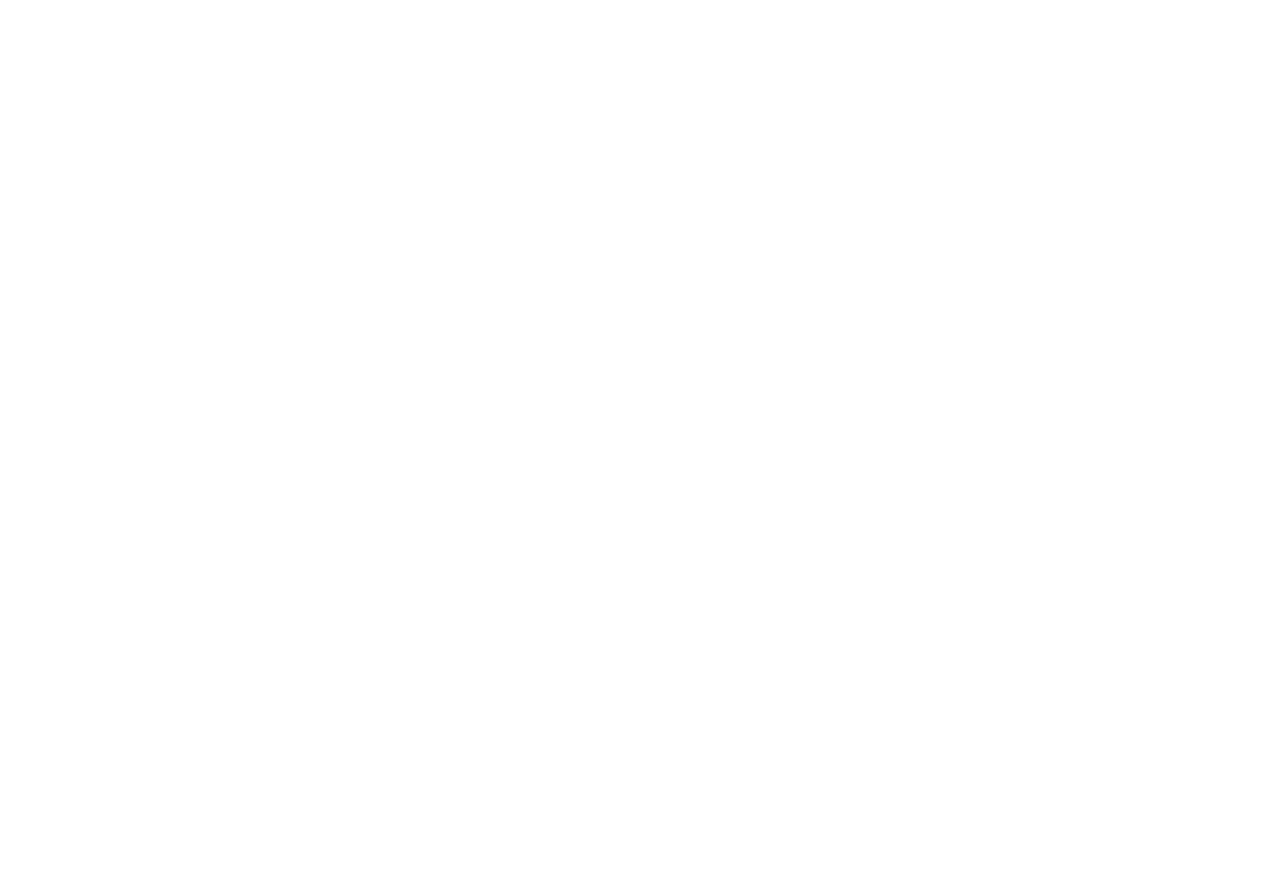
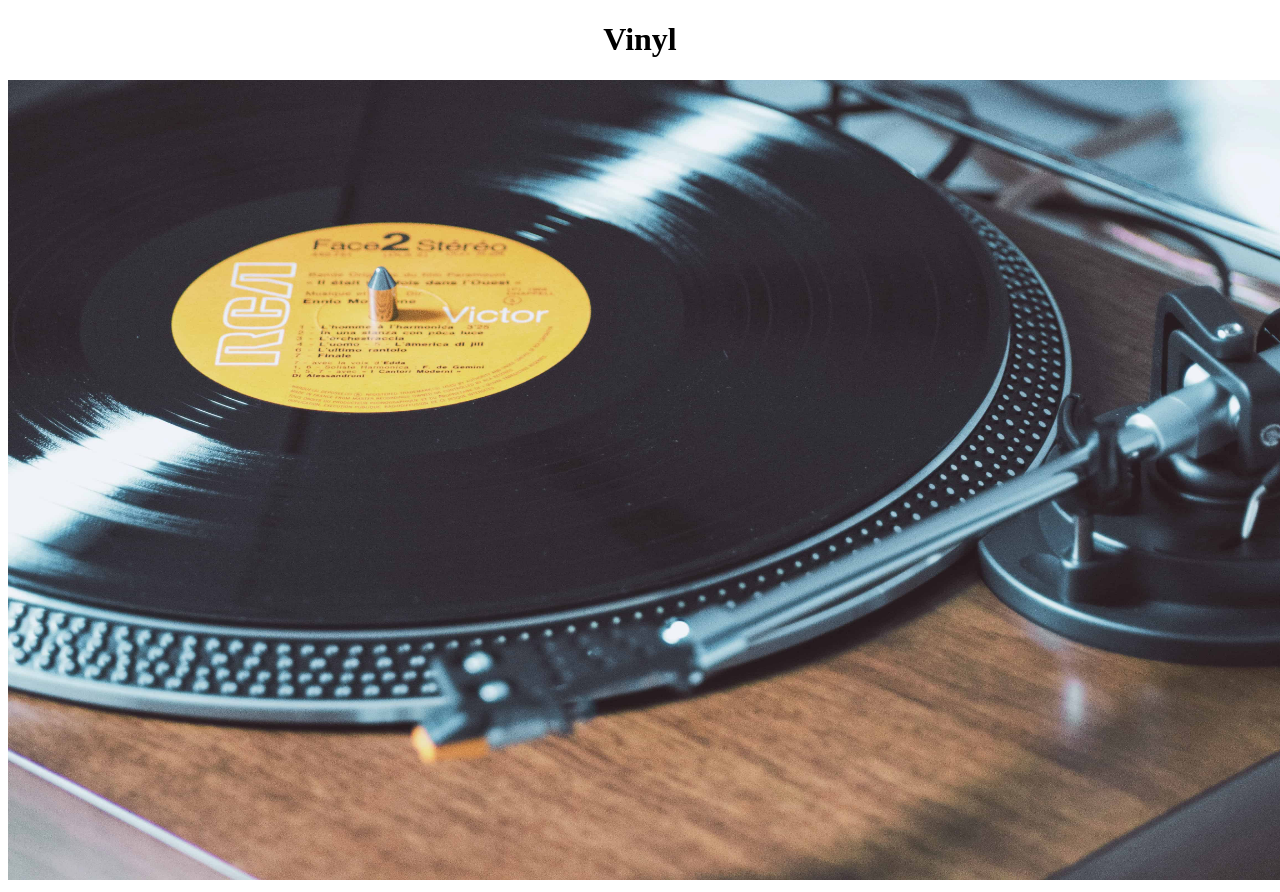
Before and after one commit to Te23e-Melvin-Boholm-Kall/Webb-projekt2, a plain HTML site: page index.html in a window 1280 px wide. Before the commit the page ends 800 px from the top, so only its background shows below. Drawn offline with Linux system fonts and the light colour scheme.

Commit message:
La till bilderna som jag har planerat att använda och fixat backgrunden till sidans huvuddel.

```diff
--- a/index.html
+++ b/index.html
@@ -3,9 +3,12 @@
 <head>
     <meta charset="UTF-8">
     <meta name="viewport" content="width=device-width, initial-scale=1.0">
-    <title>Document</title>
+    <title>Vinyl shop</title>
+    <link rel="stylesheet" href="style.css">
 </head>
+<h1>Vinyl</h1>
 <body>
+    <img src="/bilder/Background image.jpg" alt="bakgrund">
 
 </body>
 </html>
--- a/style.css
+++ b/style.css
@@ -0,0 +1,13 @@
+h1{
+    text-align: center;
+    font-size: 50;
+}
+
+img{
+
+    /*Gör så att bakgrunden täcker hela skärmen i det elementen den är i.
+    Eftersom bilden laddas i body och det finns en header före bodyn så täcker den bara det elementet.
+    Om jag skulle ta bort h1 så skulle hela sidan täckas av bilden*/
+    width: 100vw;
+    height: 100vh;
+}
```
Also changed, not shown: bilder/1999.jpg (added), bilder/Background image.jpg (added), bilder/Good Kid MAAD City.jpg (added), bilder/Illmatic.jpg (added), bilder/KD3.jpg (added), bilder/Offline.jpg (added), bilder/Operation Doomsday.jpg (added), bilder/Shopping cart.jpg (added), bilder/The Blueprint.jpg (added), bilder/The College Dropout.jpg (added), bilder/To Pimp A Butterfly.jpg (added).
